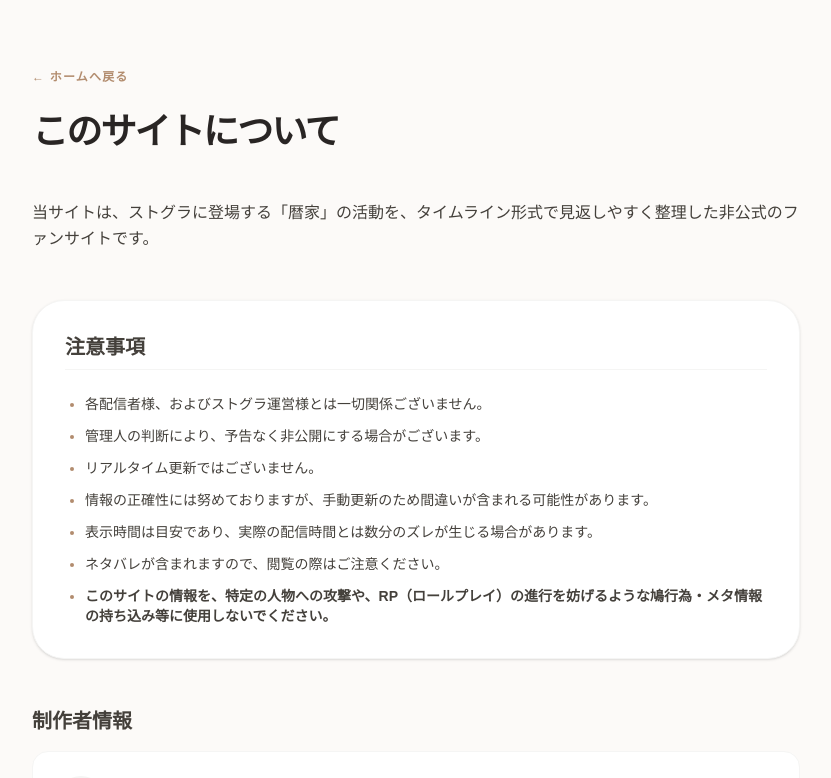
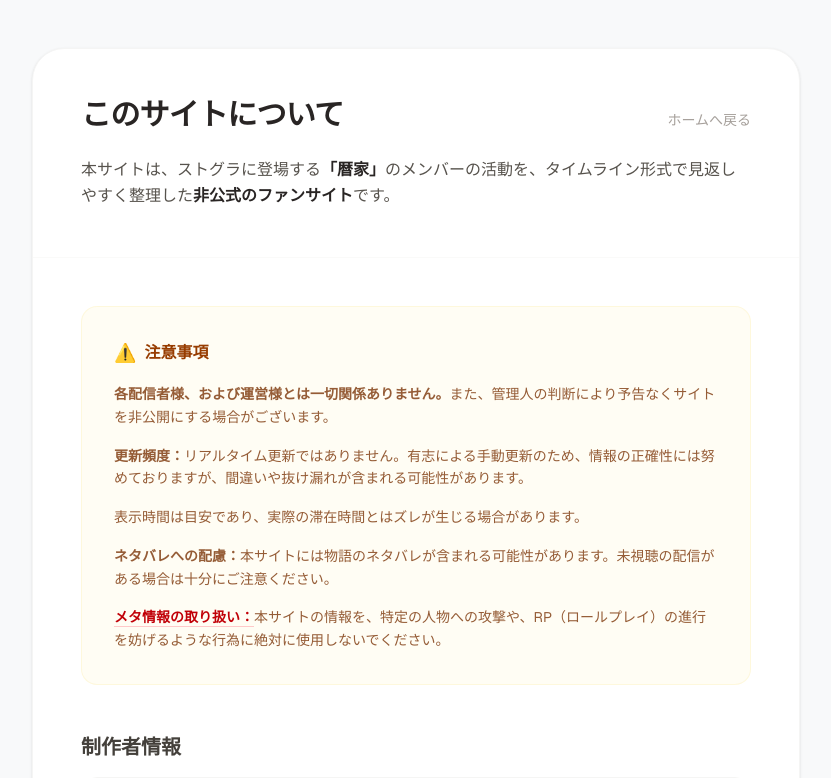
Before and after one commit to ksisfart-ui/kfam-timeline, a Next.js app in the folder kfam-timeline/: page /about in a window 1280 px wide. Shown: the top 778 px of the page, without its empty margins (224-1055 px from the left). Built offline with nearby package versions, Linux system fonts and the light colour scheme.

Commit message:
about/page.tsx：サイト説明-改

```diff
--- a/kfam-timeline/app/about/page.tsx
+++ b/kfam-timeline/app/about/page.tsx
@@ -2,31 +2,53 @@ import Link from "next/link";
 
 export default function AboutPage() {
   return (
-    <main className="min-h-screen bg-[#fcfaf8] p-8 md:p-16 text-stone-700">
-      <div className="max-w-3xl mx-auto space-y-12">
-        <header>
-          <Link href="/" className="text-[#b28c6e] text-xs font-bold tracking-widest hover:opacity-70">← ホームへ戻る</Link>
-          <h1 className="text-4xl font-black text-stone-800 mt-6 tracking-tighter">このサイトについて</h1>
-        </header>
+    <main className="min-h-screen bg-[#f8f9fa] p-4 md:p-12 text-stone-700 font-sans">
+      <div className="max-w-3xl mx-auto bg-white rounded-[2rem] shadow-sm border border-stone-100 overflow-hidden">
 
-        <section className="space-y-4">
-          <p className="leading-relaxed">
-            当サイトは、ストグラに登場する「暦家」の活動を、タイムライン形式で見返しやすく整理した非公式のファンサイトです。
-          </p>
-        </section>
+        {/* ヘッダーセクション */}
+        <div className="p-8 md:p-12 border-b border-stone-50">
+          <div className="flex justify-between items-baseline mb-6">
+            <h1 className="text-2xl md:text-3xl font-bold text-stone-800 tracking-tight">
+              このサイトについて
+            </h1>
+            <Link href="/" className="text-stone-400 text-sm font-medium hover:text-[#b28c6e] transition-colors">
+              ホームへ戻る
+            </Link>
+          </div>
 
-        <section className="bg-white rounded-[2rem] p-8 shadow-sm border border-stone-100 space-y-6">
-          <h2 className="text-xl font-bold border-b border-stone-100 pb-2">注意事項</h2>
-          <ul className="space-y-3 text-sm list-disc pl-5 marker:text-[#b28c6e]">
-            <li>各配信者様、およびストグラ運営様とは一切関係ございません。</li>
-            <li>管理人の判断により、予告なく非公開にする場合がございます。</li>
-            <li>リアルタイム更新ではございません。</li>
-            <li>情報の正確性には努めておりますが、手動更新のため間違いが含まれる可能性があります。</li>
-            <li>表示時間は目安であり、実際の配信時間とは数分のズレが生じる場合があります。</li>
-            <li>ネタバレが含まれますので、閲覧の際はご注意ください。</li>
-            <li><strong>このサイトの情報を、特定の人物への攻撃や、RP（ロールプレイ）の進行を妨げるような鳩行為・メタ情報の持ち込み等に使用しないでください。</strong></li>
-          </ul>
-        </section>
+          <div className="space-y-4 text-sm md:text-base leading-relaxed text-stone-600">
+            <p>
+              本サイトは、ストグラに登場する<strong className="text-stone-800">「暦家」</strong>のメンバーの活動を、タイムライン形式で見返しやすく整理した<strong className="text-stone-800">非公式のファンサイト</strong>です。
+            </p>
+          </div>
+        </div>
+
+        <div className="p-8 md:p-12 space-y-12">
+
+          {/* 注意事項セクション */}
+          <section className="bg-amber-50/50 rounded-2xl p-6 md:p-8 border border-amber-100/50">
+            <h2 className="text-amber-800 font-bold mb-4 flex items-center gap-2">
+              <span className="text-lg">⚠️</span> 注意事項
+            </h2>
+            <ul className="space-y-4 text-sm leading-relaxed text-amber-900/80">
+              <li>
+                <span className="font-bold">各配信者様、および運営様とは一切関係ありません。</span>また、管理人の判断により予告なくサイトを非公開にする場合がございます。
+              </li>
+              <li>
+                <span className="font-bold">更新頻度：</span>リアルタイム更新ではありません。有志による手動更新のため、情報の正確性には努めておりますが、間違いや抜け漏れが含まれる可能性があります。
+              </li>
+              <li>
+                表示時間は目安であり、実際の滞在時間とはズレが生じる場合があります。
+              </li>
+              <li>
+                <span className="font-bold">ネタバレへの配慮：</span>本サイトには物語のネタバレが含まれる可能性があります。未視聴の配信がある場合は十分にご注意ください。
+              </li>
+              <li>
+                <span className="font-bold text-red-700 underline decoration-red-200 underline-offset-4">メタ情報の取り扱い：</span>
+                本サイトの情報を、特定の人物への攻撃や、RP（ロールプレイ）の進行を妨げるような行為に絶対に使用しないでください。
+              </li>
+            </ul>
+          </section>
 
         <section className="space-y-4">
           <h2 className="text-xl font-bold">制作者情報</h2>
@@ -38,6 +60,11 @@ export default function AboutPage() {
             </div>
           </div>
         </section>
+
+        </div>
+
+        {/* フッター余白 */}
+        <div className="h-8 bg-stone-50/30"></div>
       </div>
     </main>
   );
```
